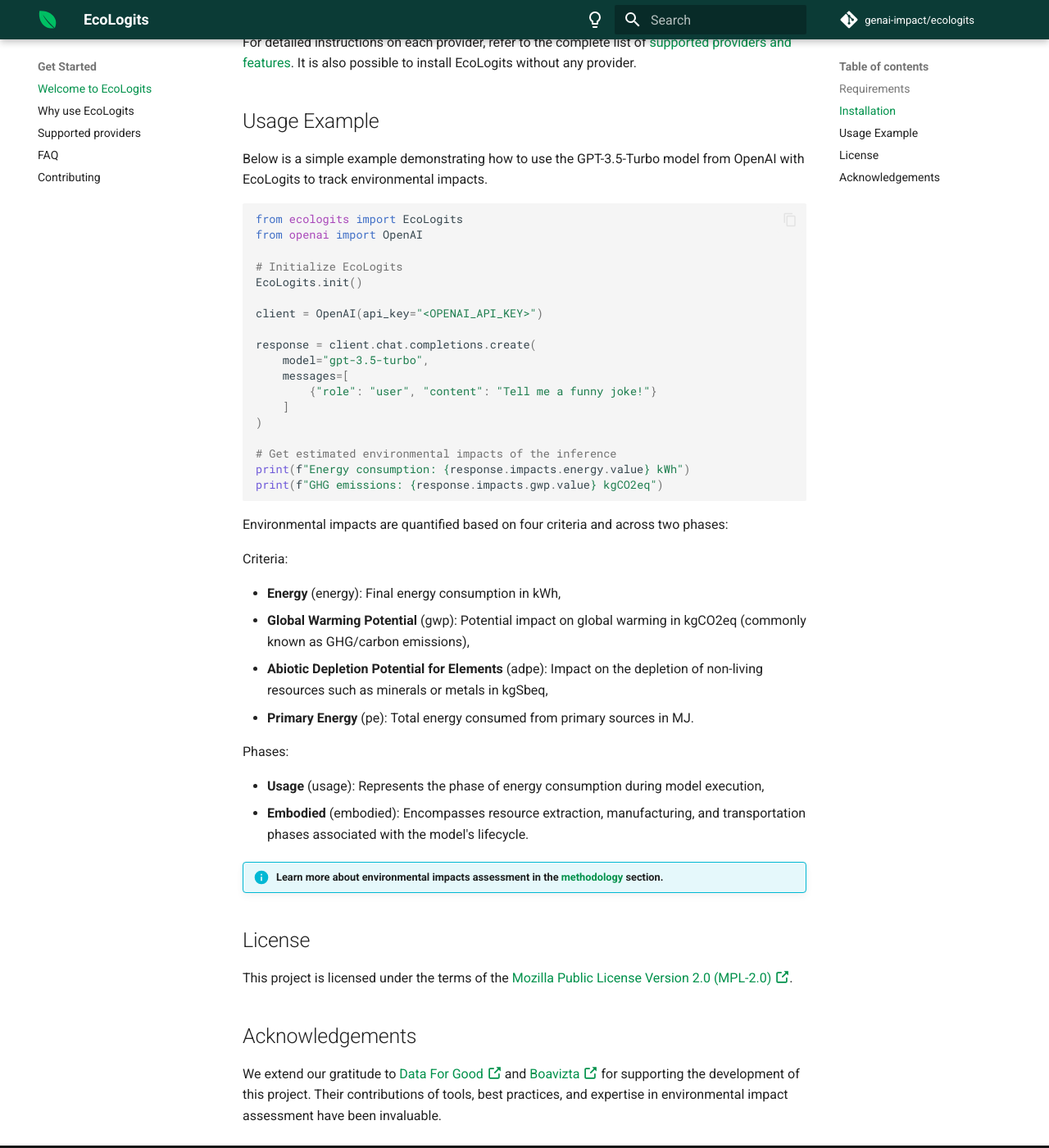
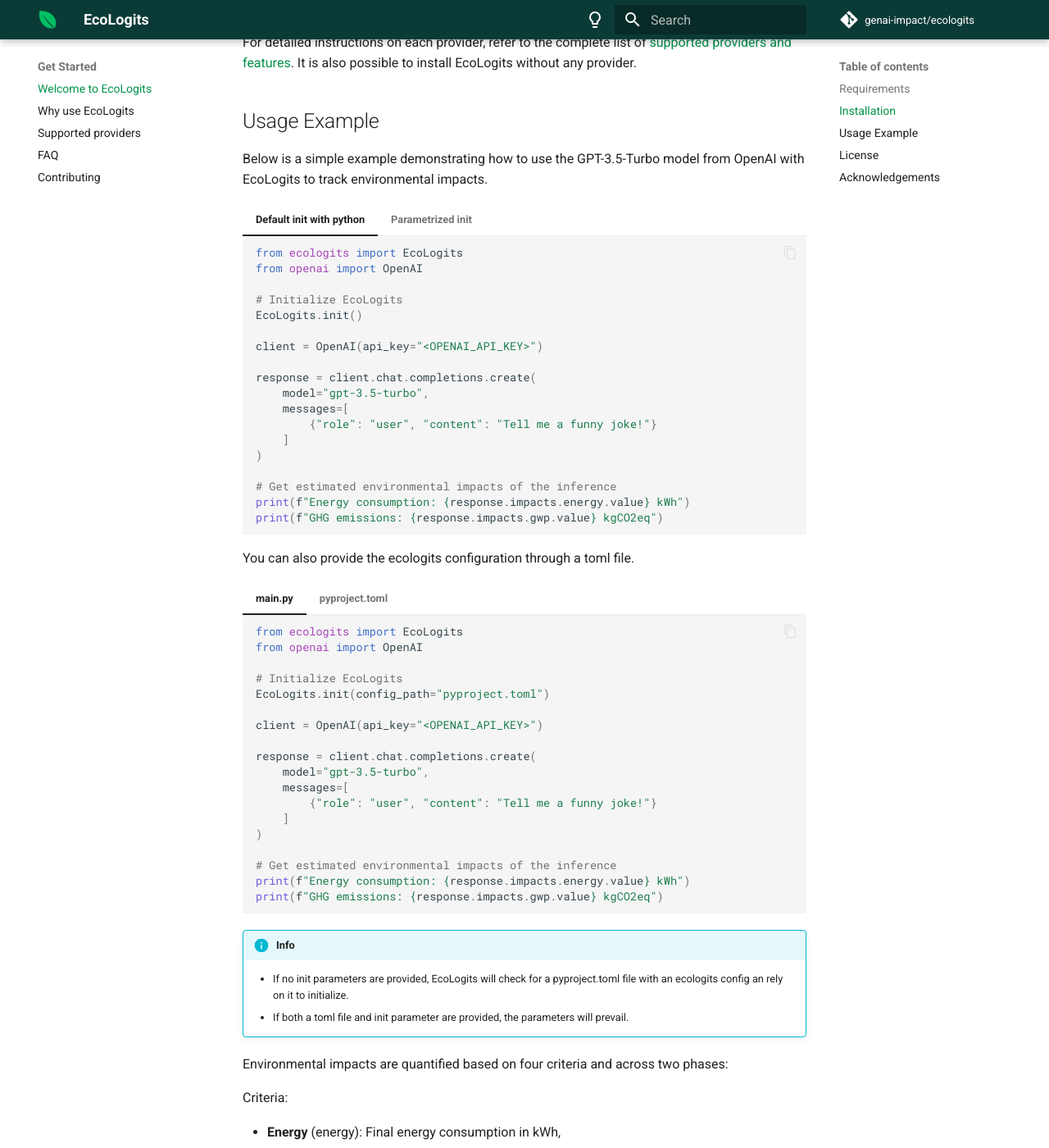
Before and after one commit to genai-impact/ecologits, an MkDocs documentation site: the page built from docs/index.md, in a window 1280 px wide and 1400 px high, scrolled down 993 px. Shown: the whole window at 82% size. Built offline with MkDocs 1.6.1 and Material for MkDocs 9.7.7, drawn with Linux system fonts in a browser that asks for light colours; comment, search, counter and statistics services are not loaded; the version menu is left out.

Commit message:
Setting Electricity mix and providers from config file (#108)
* feat: added config and tests. Todo: update docs

* feat: added docs and updated conf handling

* chore: better with precommit

* feat: fix mypy

* feat: fix tests

* feat: fix mypy

* feat: update pre-commit

* feat: fix tests

````diff
--- a/docs/index.md
+++ b/docs/index.md
@@ -63,26 +63,88 @@
 
 Below is a simple example demonstrating how to use the GPT-3.5-Turbo model from OpenAI with EcoLogits to track environmental impacts.
 
-```python
-from ecologits import EcoLogits
-from openai import OpenAI
 
-# Initialize EcoLogits
-EcoLogits.init()
+=== "Default init with python"
+    ```python
+    from ecologits import EcoLogits
+    from openai import OpenAI
 
-client = OpenAI(api_key="<OPENAI_API_KEY>")
+    # Initialize EcoLogits
+    EcoLogits.init()
 
-response = client.chat.completions.create(
-    model="gpt-3.5-turbo",
-    messages=[
-        {"role": "user", "content": "Tell me a funny joke!"}
+    client = OpenAI(api_key="<OPENAI_API_KEY>")
+
+    response = client.chat.completions.create(
+        model="gpt-3.5-turbo",
+        messages=[
+            {"role": "user", "content": "Tell me a funny joke!"}
+        ]
+    )
+
+    # Get estimated environmental impacts of the inference
+    print(f"Energy consumption: {response.impacts.energy.value} kWh")
+    print(f"GHG emissions: {response.impacts.gwp.value} kgCO2eq")
+    ```
+
+=== "Parametrized init"
+
+    ```python
+    from ecologits import EcoLogits
+    from openai import OpenAI
+
+    # Initialize EcoLogits
+    EcoLogits.init(providers=["openai", "mistral"], electricity_mix_zone="WOR")
+
+    client = OpenAI(api_key="<OPENAI_API_KEY>")
+
+    response = client.chat.completions.create(
+        model="gpt-3.5-turbo",
+        messages=[
+            {"role": "user", "content": "Tell me a funny joke!"}
+        ]
+    )
+
+    # Get estimated environmental impacts of the inference
+    print(f"Energy consumption: {response.impacts.energy.value} kWh")
+    print(f"GHG emissions: {response.impacts.gwp.value} kgCO2eq")
+    ```
+
+You can also provide the ecologits configuration through a toml file.
+
+=== "main.py"
+    ```python
+    from ecologits import EcoLogits
+    from openai import OpenAI
+
+    # Initialize EcoLogits
+    EcoLogits.init(config_path="pyproject.toml")
+
+    client = OpenAI(api_key="<OPENAI_API_KEY>")
+
+    response = client.chat.completions.create(
+        model="gpt-3.5-turbo",
+        messages=[
+            {"role": "user", "content": "Tell me a funny joke!"}
+        ]
+    )
+
+    # Get estimated environmental impacts of the inference
+    print(f"Energy consumption: {response.impacts.energy.value} kWh")
+    print(f"GHG emissions: {response.impacts.gwp.value} kgCO2eq")
+    ```
+
+=== "pyproject.toml"
+    ```toml
+    [ecologits]
+    region="FRA"
+    providers=[
+        "openai"
     ]
-)
+    ```
 
-# Get estimated environmental impacts of the inference
-print(f"Energy consumption: {response.impacts.energy.value} kWh")
-print(f"GHG emissions: {response.impacts.gwp.value} kgCO2eq")
-```
+!!! info Internal priorizations
+    - If no init parameters are provided, EcoLogits will check for a pyproject.toml file with an ecologits config an rely on it to initialize.
+    - If both a toml file and init parameter are provided, the parameters will prevail.
 
 Environmental impacts are quantified based on four criteria and across two phases:
 
--- a/docs/scripts/gen_references.py
+++ b/docs/scripts/gen_references.py
@@ -26,5 +26,5 @@
 
     mkdocs_gen_files.set_edit_path(full_doc_path, Path("../") / path)
 
-with mkdocs_gen_files.open("reference/SUMMARY.md", "w") as nav_file:  #
+with mkdocs_gen_files.open("reference/SUMMARY.md", "w") as nav_file:
     nav_file.writelines(nav.build_literate_nav())
--- a/ecologits/__init__.py
+++ b/ecologits/__init__.py
@@ -2,6 +2,6 @@
 
 __version__ = "0.5.2"
 __all__ = [
-    "__version__",
-    "EcoLogits"
+    "EcoLogits",
+    "__version__"
 ]
````
Also changed, not shown: .pre-commit-config.yaml (+4 -4 lines), docs/tutorial/index.md (+27 -1 lines), pyproject.toml (+7 -10 lines), 5 other files.
